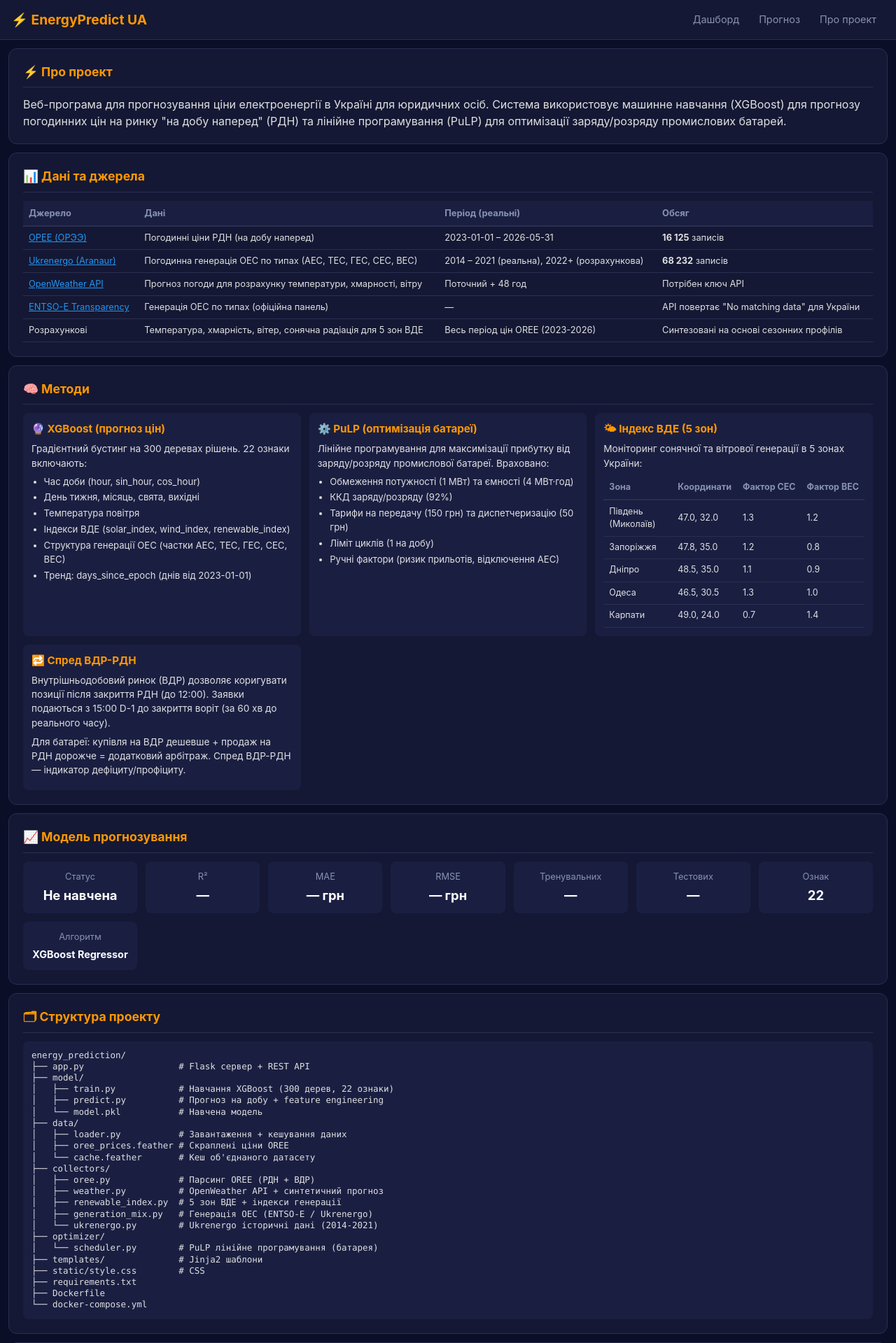
After one commit to Olegkg2018/energy-prediction-ua, a Flask app: page /about in a window 1280 px wide. The commit adds this page. Shown: the top 1919 px of the page at 70% size. Run offline with Flask 3, Linux system fonts and the light colour scheme; some libraries are stand-ins or nearby versions.

Commit message:
Add about page with data sources, methods, project structure; fix genmix/renewable merge, add days_since_epoch trend feature (R² 0.89)

```diff
--- a/app.py
+++ b/app.py
@@ -70,6 +70,11 @@ def train():
         return jsonify({'success': True, 'metrics': metrics})
     except Exception as e:
         return jsonify({'success': False, 'error': str(e)})
+
+@app.route('/about')
+def about_page():
+    model_info = get_model_stats()
+    return render_template('about.html', model_info=model_info)
 
 @app.route('/predict')
 def predict_page():
--- a/data/loader.py
+++ b/data/loader.py
@@ -136,6 +136,11 @@ def generate_synthetic_genmix_for_range(start_year, end_year):
             ts += timedelta(hours=1)
     return pd.DataFrame(rows)
 
+DATA_EPOCH = pd.Timestamp('2023-01-01')
+
+def _days_since_epoch(dt_series):
+    return (dt_series - DATA_EPOCH).dt.days.astype(int)
+
 def build_features(df):
     df = df.copy()
     dt = pd.to_datetime(df['datetime'])
@@ -149,6 +154,7 @@ def build_features(df):
     df['cos_hour'] = np.cos(2 * np.pi * df['hour'] / 24)
     df['sin_month'] = np.sin(2 * np.pi * df['month'] / 12)
     df['cos_month'] = np.cos(2 * np.pi * df['month'] / 12)
+    df['days_since_epoch'] = _days_since_epoch(dt)
     for col in ['solar_index', 'wind_index', 'renewable_index',
                 'nuclear_share', 'thermal_share', 'hydro_share',
                 'solar_share', 'wind_share', 'res_share',
--- a/model/train.py
+++ b/model/train.py
@@ -27,6 +27,7 @@ def train_model(data_df, force=False):
         'solar_index', 'wind_index', 'renewable_index',
         'nuclear_share', 'thermal_share', 'hydro_share',
         'solar_share', 'wind_share', 'res_share', 'total_gen_mw',
+        'days_since_epoch',
     ]
     available = [c for c in feature_cols if c in data_df.columns]
     df = data_df.dropna(subset=['price'] + available).copy()
@@ -105,6 +106,7 @@ def predict_hourly(model, features_df):
         'solar_index', 'wind_index', 'renewable_index',
         'nuclear_share', 'thermal_share', 'hydro_share',
         'solar_share', 'wind_share', 'res_share', 'total_gen_mw',
+        'days_since_epoch',
     ]
     available = [c for c in feature_cols if c in features_df.columns]
     missing = [c for c in feature_cols if c not in features_df.columns]
--- a/static/style.css
+++ b/static/style.css
@@ -402,3 +402,63 @@ tr:hover td { background: rgba(255,255,255,0.03); }
 
     .factor-card { grid-template-columns: 1fr; }
 }
+
+.method-grid {
+    display: grid;
+    grid-template-columns: repeat(auto-fill, minmax(320px, 1fr));
+    gap: 0.75rem;
+}
+
+.method-card {
+    background: var(--bg-card2);
+    border-radius: 8px;
+    padding: 0.75rem;
+}
+
+.method-card h3 {
+    font-size: 0.95rem;
+    color: #ff9800;
+    margin-bottom: 0.4rem;
+}
+
+.method-card p {
+    font-size: 0.85rem;
+    color: var(--text);
+    margin-bottom: 0.4rem;
+}
+
+.method-card ul {
+    padding-left: 1.1rem;
+    font-size: 0.82rem;
+}
+
+.method-card li {
+    margin-bottom: 0.2rem;
+    color: var(--text);
+}
+
+.method-card table {
+    font-size: 0.78rem;
+    min-width: auto;
+    width: 100%;
+}
+
+.code-block {
+    background: var(--bg-card2);
+    border-radius: 8px;
+    padding: 0.75rem;
+    overflow-x: auto;
+    font-size: 0.78rem;
+    line-height: 1.3;
+}
+
+.code-block pre {
+    font-family: 'Consolas', 'Monaco', monospace;
+    color: var(--text);
+}
+
+@media (max-width: 600px) {
+    .method-grid { grid-template-columns: 1fr; }
+    .method-card { font-size: 0.85rem; }
+    .code-block { font-size: 0.7rem; padding: 0.5rem; }
+}
--- /dev/null
+++ b/templates/about.html
@@ -0,0 +1,231 @@
+{% extends "base.html" %}
+{% block title %}Про проект - Energy Predictor UA{% endblock %}
+{% block content %}
+
+<div class="row">
+    <div class="col">
+        <div class="card">
+            <h2>⚡ Про проект</h2>
+            <p>Веб-програма для прогнозування ціни електроенергії в Україні для юридичних осіб. Система використовує машинне навчання (XGBoost) для прогнозу погодинних цін на ринку "на добу наперед" (РДН) та лінійне програмування (PuLP) для оптимізації заряду/розряду промислових батарей.</p>
+        </div>
+    </div>
+</div>
+
+<div class="row">
+    <div class="col">
+        <div class="card">
+            <h2>📊 Дані та джерела</h2>
+            <table>
+                <thead>
+                    <tr><th>Джерело</th><th>Дані</th><th>Період (реальні)</th><th>Обсяг</th></tr>
+                </thead>
+                <tbody>
+                    <tr>
+                        <td><a href="https://www.oree.com.ua" target="_blank" style="color: var(--info)">OPEE (ОРЭЭ)</a></td>
+                        <td>Погодинні ціни РДН (на добу наперед)</td>
+                        <td>2023-01-01 – 2026-05-31</td>
+                        <td><strong>16 125</strong> записів</td>
+                    </tr>
+                    <tr>
+                        <td><a href="https://github.com/aranaur/ukrenergo" target="_blank" style="color: var(--info)">Ukrenergo (Aranaur)</a></td>
+                        <td>Погодинна генерація ОЕС по типах (АЕС, ТЕС, ГЕС, СЕС, ВЕС)</td>
+                        <td>2014 – 2021 (реальна), 2022+ (розрахункова)</td>
+                        <td><strong>68 232</strong> записів</td>
+                    </tr>
+                    <tr>
+                        <td><a href="https://openweathermap.org" target="_blank" style="color: var(--info)">OpenWeather API</a></td>
+                        <td>Прогноз погоди для розрахунку температури, хмарності, вітру</td>
+                        <td>Поточний + 48 год</td>
+                        <td>Потрібен ключ API</td>
+                    </tr>
+                    <tr>
+                        <td><a href="https://transparency.entsoe.eu" target="_blank" style="color: var(--info)">ENTSO-E Transparency</a></td>
+                        <td>Генерація ОЕС по типах (офіційна панель)</td>
+                        <td>—</td>
+                        <td>API повертає "No matching data" для України</td>
+                    </tr>
+                    <tr>
+                        <td>Розрахункові</td>
+                        <td>Температура, хмарність, вітер, сонячна радіація для 5 зон ВДЕ</td>
+                        <td>Весь період цін OREE (2023-2026)</td>
+                        <td>Синтезовані на основі сезонних профілів</td>
+                    </tr>
+                </tbody>
+            </table>
+        </div>
+    </div>
+</div>
+
+<div class="row">
+    <div class="col">
+        <div class="card">
+            <h2>🧠 Методи</h2>
+            <div class="method-grid">
+                <div class="method-card">
+                    <h3>🔮 XGBoost (прогноз цін)</h3>
+                    <p>Градієнтний бустинг на 300 деревах рішень. 22 ознаки включають:</p>
+                    <ul>
+                        <li>Час доби (hour, sin_hour, cos_hour)</li>
+                        <li>День тижня, місяць, свята, вихідні</li>
+                        <li>Температура повітря</li>
+                        <li>Індекси ВДЕ (solar_index, wind_index, renewable_index)</li>
+                        <li>Структура генерації ОЕС (частки АЕС, ТЕС, ГЕС, СЕС, ВЕС)</li>
+                        <li>Тренд: days_since_epoch (днів від 2023-01-01)</li>
+                    </ul>
+                </div>
+                <div class="method-card">
+                    <h3>⚙️ PuLP (оптимізація батареї)</h3>
+                    <p>Лінійне програмування для максимізації прибутку від заряду/розряду промислової батареї. Враховано:</p>
+                    <ul>
+                        <li>Обмеження потужності (1 МВт) та ємності (4 МВт·год)</li>
+                        <li>ККД заряду/розряду (92%)</li>
+                        <li>Тарифи на передачу (150 грн) та диспетчеризацію (50 грн)</li>
+                        <li>Ліміт циклів (1 на добу)</li>
+                        <li>Ручні фактори (ризик прильотів, відключення АЕС)</li>
+                    </ul>
+                </div>
+                <div class="method-card">
+                    <h3>🌤 Індекс ВДЕ (5 зон)</h3>
+                    <p>Моніторинг сонячної та вітрової генерації в 5 зонах України:</p>
+                    <table>
+                        <thead><tr><th>Зона</th><th>Координати</th><th>Фактор СЕС</th><th>Фактор ВЕС</th></tr></thead>
+                        <tbody>
+                            <tr><td>Південь (Миколаїв)</td><td>47.0, 32.0</td><td>1.3</td><td>1.2</td></tr>
+                            <tr><td>Запоріжжя</td><td>47.8, 35.0</td><td>1.2</td><td>0.8</td></tr>
+                            <tr><td>Дніпро</td><td>48.5, 35.0</td><td>1.1</td><td>0.9</td></tr>
+                            <tr><td>Одеса</td><td>46.5, 30.5</td><td>1.3</td><td>1.0</td></tr>
+                            <tr><td>Карпати</td><td>49.0, 24.0</td><td>0.7</td><td>1.4</td></tr>
+                        </tbody>
+                    </table>
+                </div>
+                <div class="method-card">
+                    <h3>🔁 Спред ВДР-РДН</h3>
+                    <p>Внутрішньодобовий ринок (ВДР) дозволяє коригувати позиції після закриття РДН (до 12:00). Заявки подаються з 15:00 D-1 до закриття воріт (за 60 хв до реального часу).</p>
+                    <p>Для батареї: купівля на ВДР дешевше + продаж на РДН дорожче = додатковий арбітраж. Спред ВДР-РДН — індикатор дефіциту/профіциту.</p>
+                </div>
+            </div>
+        </div>
+    </div>
+</div>
+
+<div class="row">
+    <div class="col">
+        <div class="card">
+            <h2>📈 Модель прогнозування</h2>
+            <div class="stats-grid">
+                <div class="stat">
+                    <span class="stat-label">Статус</span>
+                    <span class="stat-value">{{ 'Навчена' if model_info.status == 'trained' else 'Не навчена' }}</span>
+                </div>
+                <div class="stat">
+                    <span class="stat-label">R²</span>
+                    <span class="stat-value">{{ model_info.r2 or '—' }}</span>
+                </div>
+                <div class="stat">
+                    <span class="stat-label">MAE</span>
+                    <span class="stat-value">{{ model_info.mae or '—' }} грн</span>
+                </div>
+                <div class="stat">
+                    <span class="stat-label">RMSE</span>
+                    <span class="stat-value">{{ model_info.rmse or '—' }} грн</span>
+                </div>
+                <div class="stat">
+                    <span class="stat-label">Тренувальних</span>
+                    <span class="stat-value">{{ model_info.n_train or '—' }}</span>
+                </div>
+                <div class="stat">
+                    <span class="stat-label">Тестових</span>
+                    <span class="stat-value">{{ model_info.n_test or '—' }}</span>
+                </div>
+                <div class="stat">
+                    <span class="stat-label">Ознак</span>
+                    <span class="stat-value">22</span>
+                </div>
+                <div class="stat">
+                    <span class="stat-label">Алгоритм</span>
+                    <span class="stat-value" style="font-size: 0.9rem">XGBoost Regressor</span>
+                </div>
+            </div>
+        </div>
+    </div>
+</div>
+
+<div class="row">
+    <div class="col">
+        <div class="card">
+            <h2>🗂 Структура проекту</h2>
+            <div class="code-block">
+                <pre>energy_prediction/
+├── app.py                  # Flask сервер + REST API
+├── model/
+│   ├── train.py            # Навчання XGBoost (300 дерев, 22 ознаки)
+│   ├── predict.py          # Прогноз на добу + feature engineering
+│   └── model.pkl           # Навчена модель
+├── data/
+│   ├── loader.py           # Завантаження + кешування даних
+│   ├── oree_prices.feather # Скраплені ціни OREE
+│   └── cache.feather       # Кеш об'єднаного датасету
+├── collectors/
+│   ├── oree.py             # Парсинг OREE (РДН + ВДР)
+│   ├── weather.py          # OpenWeather API + синтетичний прогноз
+│   ├── renewable_index.py  # 5 зон ВДЕ + індекси генерації
+│   ├── generation_mix.py   # Генерація ОЕС (ENTSO-E / Ukrenergo)
+│   └── ukrenergo.py        # Ukrenergo історичні дані (2014-2021)
+├── optimizer/
+│   └── scheduler.py        # PuLP лінійне програмування (батарея)
+├── templates/              # Jinja2 шаблони
+├── static/style.css        # CSS
+├── requirements.txt
+├── Dockerfile
+└── docker-compose.yml</pre>
+            </div>
+        </div>
+    </div>
+</div>
+
+<div class="row">
+    <div class="col">
+        <div class="card">
+            <h2>📋 Типові цінові патерни</h2>
+            <div class="info-box">
+                <strong>Коли очікувати ціну 10 грн?</strong>
+                <p>Ціна 10 грн/МВт·год з'являється при профіциті генерації в ОЕС України. Основні фактори:</p>
+                <ul>
+                    <li><strong>Весняно-літній період:</strong> надлишок сонячної генерації вдень</li>
+                    <li><strong>Вітряна погода:</strong> ВЕС дають надлишок вночі</li>
+                    <li><strong>Вихідні та свята:</strong> зниження промислового споживання</li>
+                    <li><strong>Відсутність атомних блоків в ремонті:</strong> базова генерація не знижується</li>
+                    <li><strong>Тепла погода:</strong> зниження споживання на опалення</li>
+                </ul>
+                <p>Типові години профіциту: <strong>10:00-15:00</strong> (максимум СЕС) та <strong>02:00-05:00</strong> (нічний мінімум споживання)</p>
+            </div>
+            <div class="info-box" style="margin-top: 0.75rem;">
+                <strong>Динаміка цін за роками</strong>
+                <p>Середня ціна на РДН має стійкий висхідний тренд:</p>
+                <ul>
+                    <li><strong>2023:</strong> 3 388 грн/МВт·год</li>
+                    <li><strong>2024:</strong> 4 402 грн/МВт·год</li>
+                    <li><strong>2025:</strong> 5 147 грн/МВт·год</li>
+                    <li><strong>2026:</strong> 6 799 грн/МВт·год</li>
+                </ul>
+            </div>
+        </div>
+    </div>
+</div>
+
+<div class="row">
+    <div class="col">
+        <div class="card" style="text-align: center;">
+            <h2>🔗 Посилання</h2>
+            <p>
+                <a href="https://www.oree.com.ua" target="_blank" style="color: var(--info)">OPEE (ОРЭЭ)</a> •
+                <a href="https://openweathermap.org" target="_blank" style="color: var(--info)">OpenWeather</a> •
+                <a href="https://transparency.entsoe.eu" target="_blank" style="color: var(--info)">ENTSO-E</a> •
+                <a href="https://github.com/aranaur/ukrenergo" target="_blank" style="color: var(--info)">Ukrenergo (Aranaur)</a> •
+                <a href="https://github.com/Olegkg2018/energy-prediction-ua" target="_blank" style="color: var(--info)">GitHub</a>
+            </p>
+        </div>
+    </div>
+</div>
+
+{% endblock %}
--- a/templates/base.html
+++ b/templates/base.html
@@ -14,6 +14,7 @@
             <div class="nav-links">
                 <a href="/">Дашборд</a>
                 <a href="/predict">Прогноз</a>
+                <a href="/about">Про проект</a>
             </div>
         </div>
     </nav>
--- a/templates/prediction.html
+++ b/templates/prediction.html
@@ -111,11 +111,6 @@
     <div class="col">
         <div class="card">
             <h2>Ціни РДН (на добу наперед) та ВДР (внутрішньодобовий)</h2>
-            <div class="info-box" style="margin-bottom: 1rem;">
-                <strong>ВДР — внутрішньодобовий ринок</strong>
-                <p>Дозволяє коригувати позиції після закриття РДН (до 12:00). Заявки подаються з 15:00 D-1 до «закриття воріт» (за 60 хв до реального часу). Ціни ВДР відрізняються від РДН, відображаючи поточний баланс ОЕС.</p>
-                <p><strong>Для батареї:</strong> купівля на ВДР дешевше + продаж на РДН дорожче = додатковий арбітраж. Спред ВДР-РДН — індикатор дефіциту/профіциту.</p>
-            </div>
             <div id="oree-chart" style="height: 300px;"></div>
         </div>
     </div>
```
Also changed, not shown: model/predict.py (+112 -28 lines).
